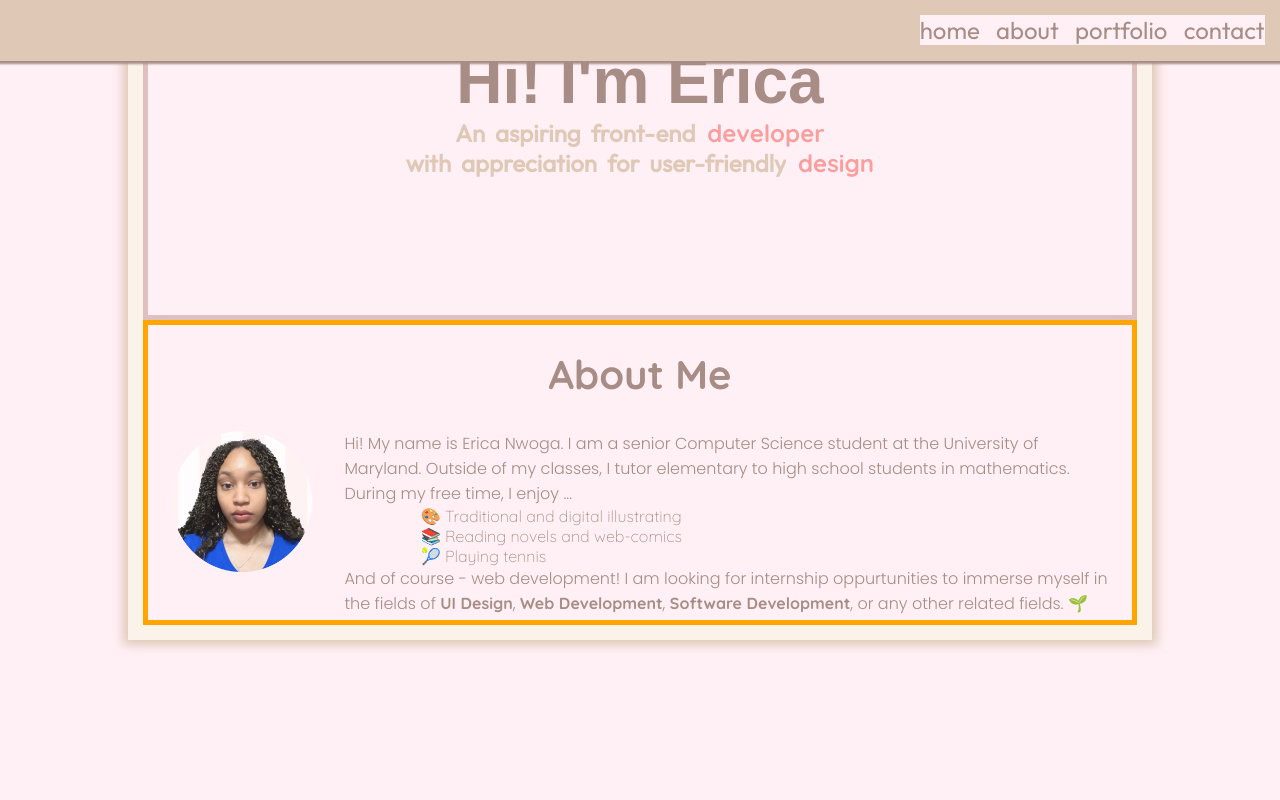
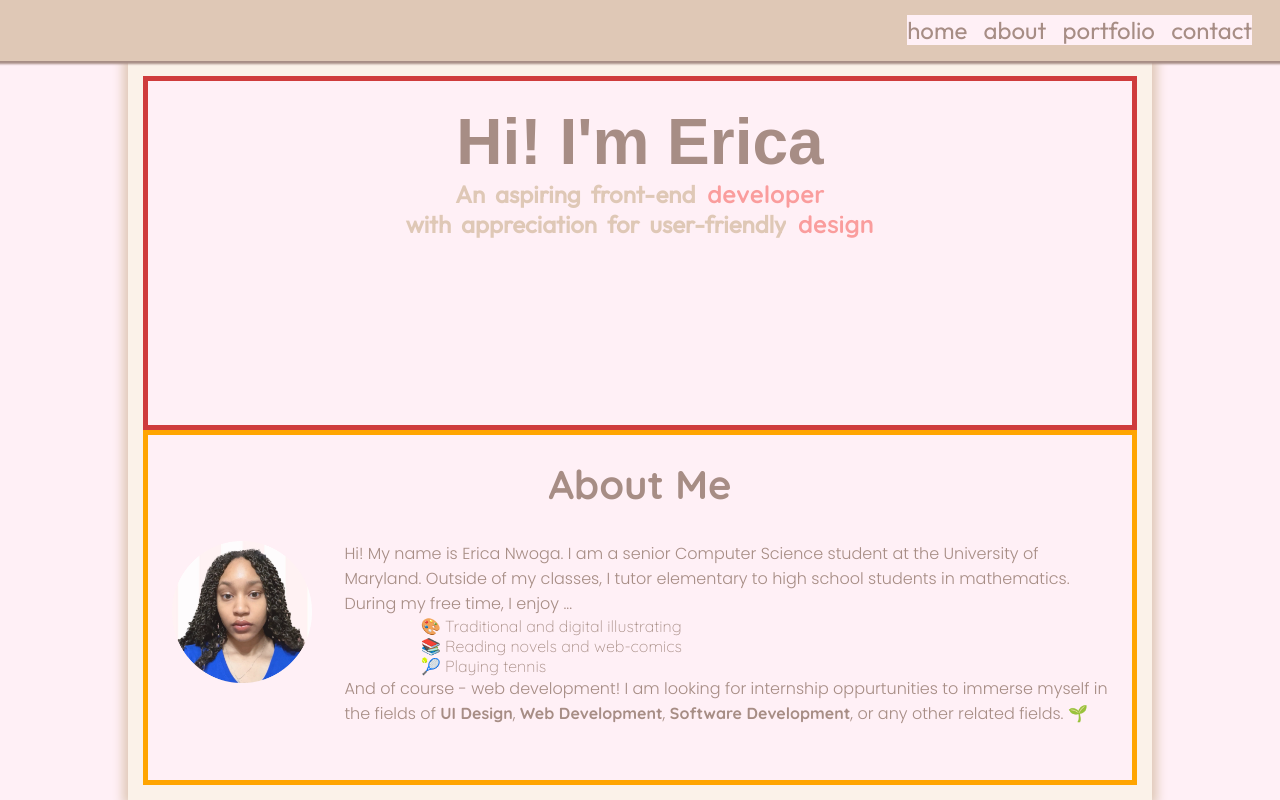
Before and after one commit to ericanwoga/ericanwoga.dev, a React (Create React App) app in the folder chimsara-github-website/: page / in a window 1280 px wide. Built offline with nearby package versions, Linux system fonts and the light colour scheme; a web font is replaced by a local one.

Commit message:
Fixed nav and content containers

```diff
--- a/chimsara-github-website/src/App.js
+++ b/chimsara-github-website/src/App.js
@@ -14,14 +14,14 @@ function App() {
   return (
     <Router>
       <div className='page-container'>
-          <Nav/>
-          <div className='content-container'>
+        <Nav/>
+        <div className='content-container'>
             <Home/>
             <About/>
             <Work />
             <Contact />
             <Footer />
-          </div>
+        </div>
       </div>
     </Router>
   );
--- a/chimsara-github-website/src/components/home/home.css
+++ b/chimsara-github-website/src/components/home/home.css
@@ -1,6 +1,6 @@
 
 #home {
-    border: 5px solid rgb(223, 192, 192);
+    border: 5px solid rgb(207, 60, 60);
 }
 
 
--- a/chimsara-github-website/src/components/nav/Nav.jsx
+++ b/chimsara-github-website/src/components/nav/Nav.jsx
@@ -21,18 +21,17 @@ function Nav() {
     Navbar-open is for smaller devices*/
     <>
       <nav className="navbar">
-      <div className='navbar-links'>
-        <a href="#" className="navbar-item">home</a>
-        <a href="#about" className="navbar-item">about</a>
-        <a href="#work" className="navbar-item">portfolio</a>
-        <a href="#contact" className="navbar-item">contact</a>
-      </div>
+        <ul className='navbar-links'>
+          <li><a href="#" className="navbar-item">home</a></li>
+          <li><a href="#about" className="navbar-item">about</a></li>
+          <li><a href="#work" className="navbar-item">portfolio</a></li>
+          <li><a href="#contact" className="navbar-item">contact</a></li>
+        </ul>
 
-      {clickedNav ?
-      <IoClose className='menu-icon-open' onClick={switchIcon}/> :
-      <IoMenu className='menu-icon-closed' onClick={switchIcon}/>}
-    </nav>
-
+        {clickedNav ?
+        <IoClose className='menu-icon-open' onClick={switchIcon}/> :
+        <IoMenu className='menu-icon-closed' onClick={switchIcon}/>}
+      </nav>
     </>
   )
 }
--- a/chimsara-github-website/src/components/nav/nav.css
+++ b/chimsara-github-website/src/components/nav/nav.css
@@ -4,23 +4,21 @@
     background-color: var(--color-caramel);
     box-shadow: 0px 0px 2px 3px var(--color-choco);
     padding: 1.2%;
-    position: fixed;
     width: 100%;
-
     display: flex;
     flex-direction: row;
     justify-content: flex-end;
-
-    z-index: 0;
+    z-index: 1;
 }
 
 .navbar-links{
+    list-style: none;
     display: flex;
     flex-direction: row;
     justify-content: flex-end;
     gap: 5.5%;
-
-    z-index: 1;
+    margin-right: 1%;
+    z-index: 2;
 }
 .navbar-item {
     font-family: 'Outfit', sans-serif;
--- a/chimsara-github-website/src/index.css
+++ b/chimsara-github-website/src/index.css
@@ -56,7 +56,7 @@ body {
 .content-container{
   /*Holds everything under the nav bar*/
   width: var(--container-width-large);
-  height: 80%;
+  height: 110%;
   background-color: var(--color-cream);
   border: 15px solid var(--color-citrus);
   box-shadow: 0px 0px 10px 5px var(--color-caramel);
```
